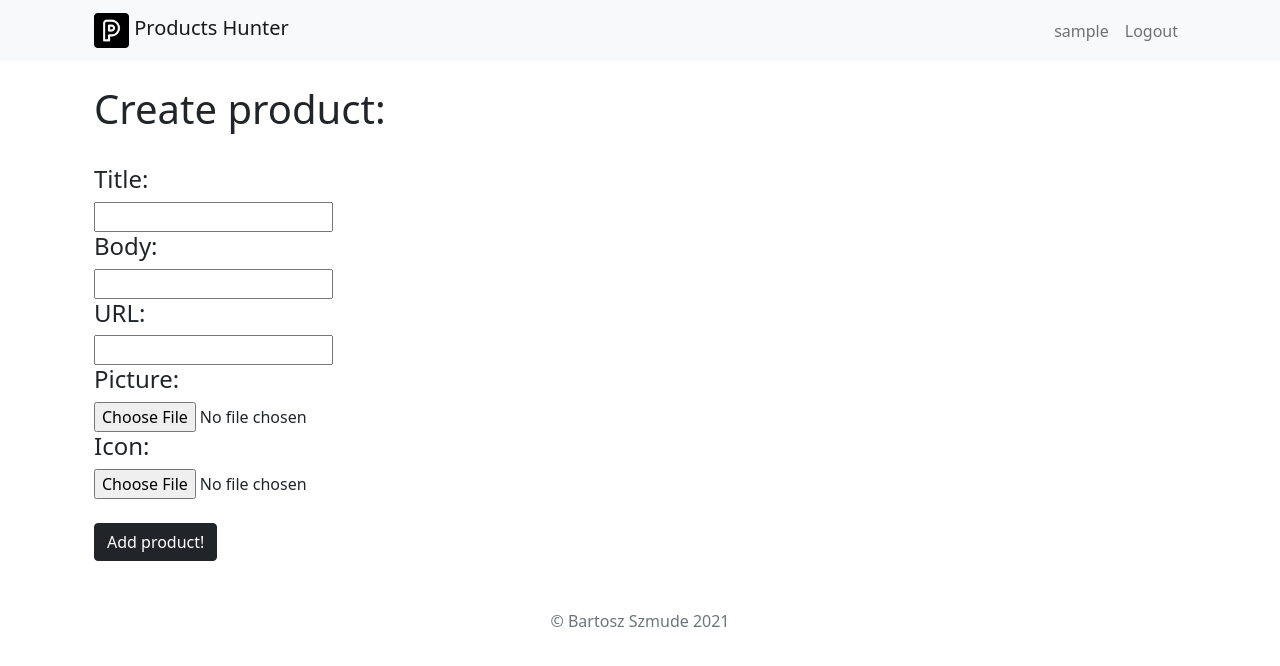
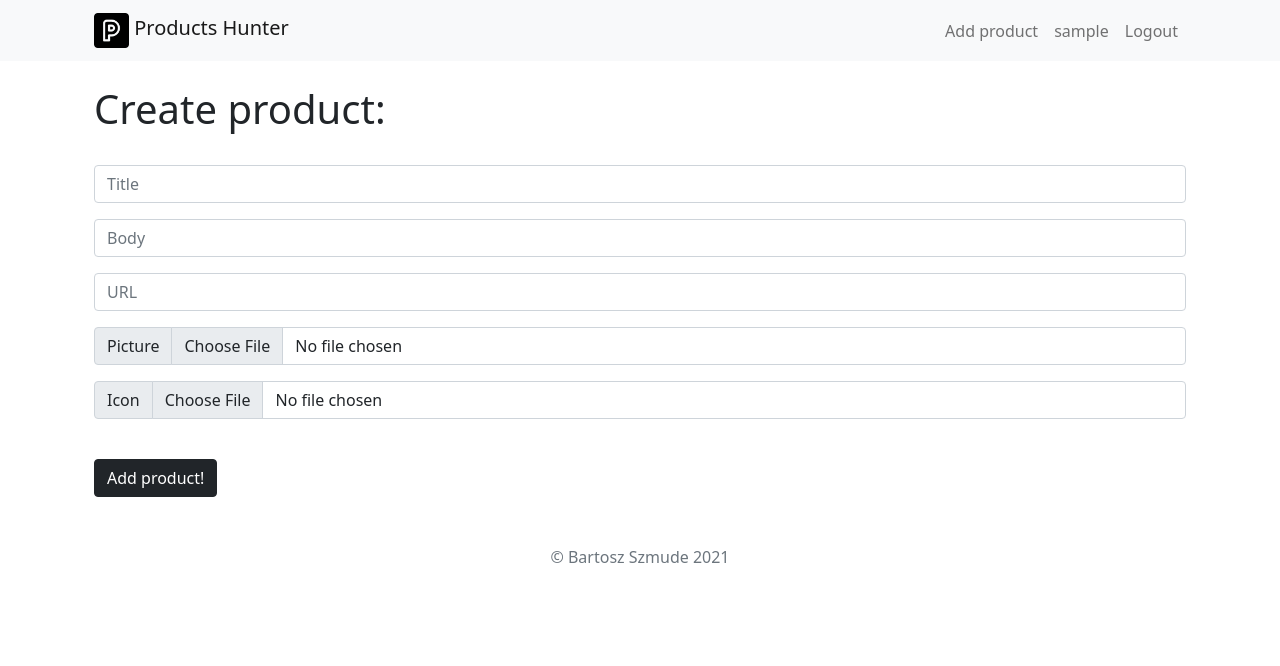
Before and after one commit to besesito/products_hunter-, a Django app: page /products/create in a window 1280 px wide. Shown: the top 666 px of the page. Run offline with Django 3.2, Linux system fonts and the light colour scheme; the visitor is signed in with stand-in values (Sample User, id 1); some libraries are stand-ins or nearby versions.

Commit message:
create.html updated

```diff
--- a/hunt_product/templates/base.html
+++ b/hunt_product/templates/base.html
@@ -49,6 +49,7 @@
             <div class="collapse navbar-collapse justify-content-end" id="navbarNavAltMarkup">
                 <div class="navbar-nav">
                     {% if user.is_authenticated %}
+                    <a class="nav-link" href="{% url 'create' %}">Add product</a>
                     <a class="nav-link">{{ user.get_username }}</a>
                     <a class="nav-link" href="javascript:{document.getElementById('logout').submit()}">Logout</a>
                     <form id="logout" method="POST" action="{% url 'logout' %}" >
--- a/products/templates/products/create.html
+++ b/products/templates/products/create.html
@@ -5,29 +5,32 @@
 <div class="alert alert-danger text-center" role="alert">
     {{ info }}
 </div>
-<br/>
 {% endif %}
 <br/>
+
 <h1>Create product: </h1>
-
+<br/>
 <form method="POST" action="{% url 'create' %}" enctype="multipart/form-data">
     {% csrf_token %}
-    <br/>
-    <h4>Title:</h4>
-    <input type="text", name="title"/>
-    <br/>
-    <h4>Body:</h4>
-    <input  type="textbox", name="body" />
-    <br/>
-    <h4>URL:</h4>
-    <input type="url", name="url"/>
-    <br/>
-    <h4>Picture:</h4>
-    <input type="file", name="picture"/>
-    <br/>
-    <h4>Icon:</h4>
-    <input type="file", name="icon"/>
-    <br/>
+
+    <div class="input-group mb-3">
+        <input placeholder="Title" aria-label="Recipient's username" aria-describedby="basic-addon2" class="form-control" type="text", name="title"/>
+    </div>
+
+    <div class="input-group mb-3">
+        <input placeholder="Body" aria-label="Recipient's username" height="300" aria-describedby="basic-addon2" class="form-control" type="text", name="body"/>
+    </div>
+    <div class="input-group mb-3">
+        <input placeholder="URL" aria-label="Recipient's username" aria-describedby="basic-addon2" class="form-control" type="text", name="url"/>
+    </div>
+    <div class="input-group mb-3">
+  <label class="input-group-text" for="inputGroupFile01">Picture</label>
+  <input type="file" class="form-control" id="inputGroupFile01" name="picture">
+</div>
+    <div class="input-group mb-3">
+  <label class="input-group-text" for="inputGroupFile02">Icon</label>
+  <input type="file" class="form-control" id="inputGroupFile02" name="icon">
+</div>
 
     <br/>
     <input class="btn btn-dark" type="submit" value="Add product!"/>
```
